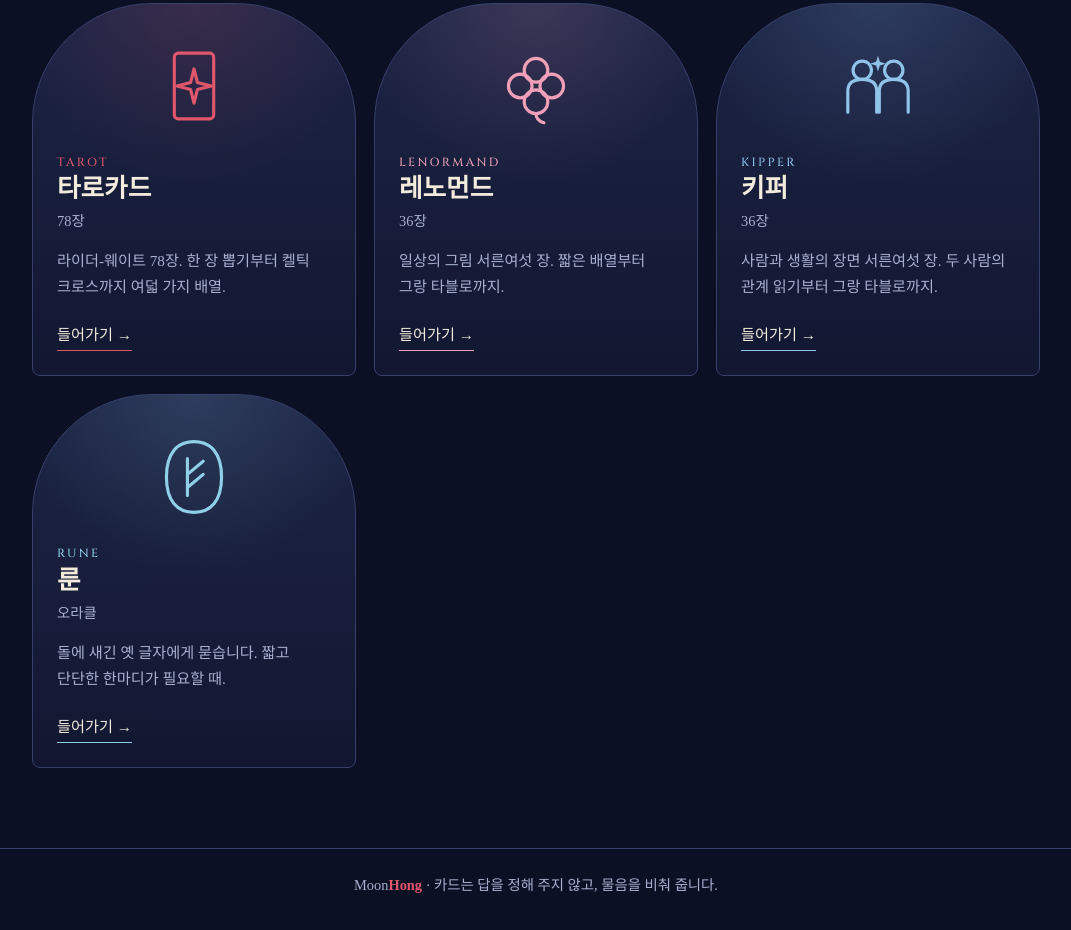
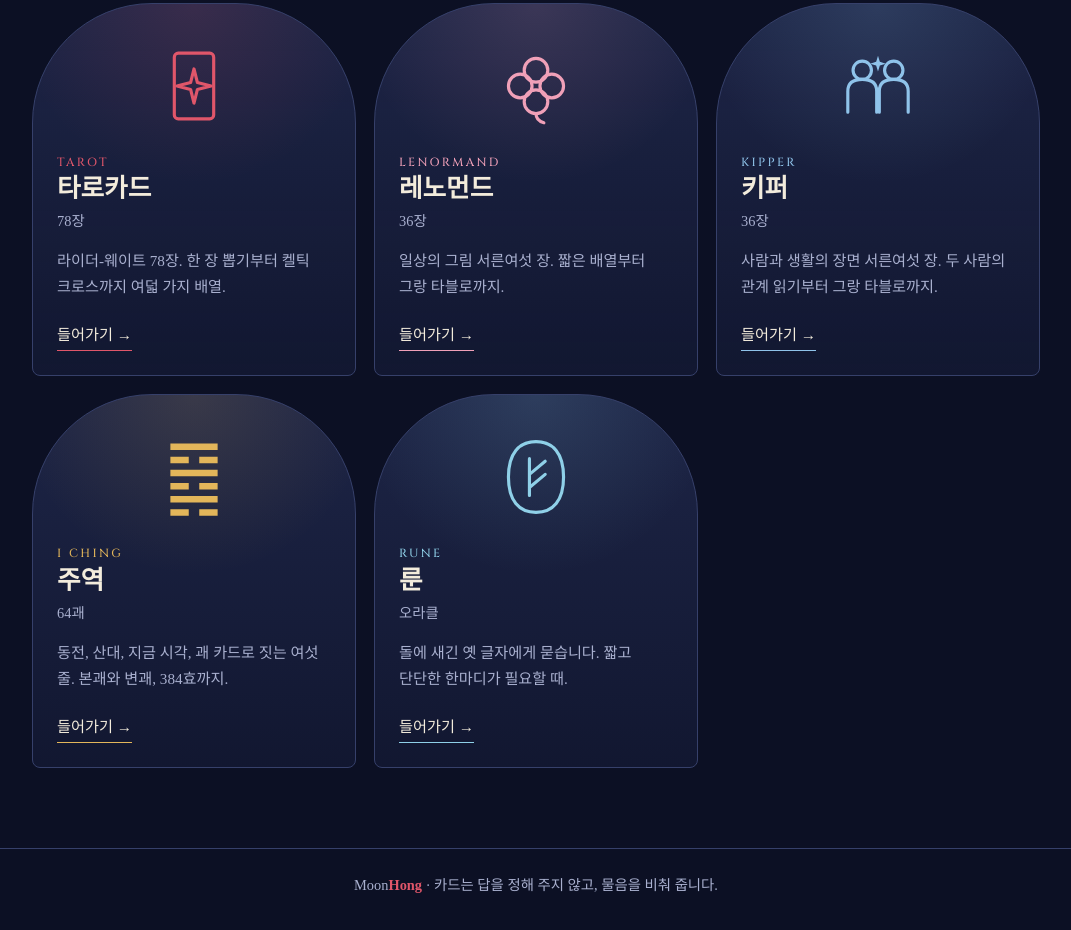
Before and after one commit to moonhong1164/MoonHongCardSites, a plain HTML site: page index.html in a window 1280 px wide. Shown: the part 825-1755 px from the top of the page, without its empty margins (104-1175 px from the left). Drawn offline with Linux system fonts and the light colour scheme; a web font is replaced by a local one.

Commit message:
Add an eighth door for the I Ching site
Co-Authored-By: Claude Opus 5.5 <noreply@anthropic.com>

```diff
--- a/index.html
+++ b/index.html
@@ -4,7 +4,7 @@
 <meta charset="utf-8">
 <meta name="viewport" content="width=device-width, initial-scale=1">
 <title>MoonHong</title>
-<meta name="description" content="오쇼 젠, 호로스코프, 심볼론, 타로, 레노먼드, 키퍼, 룬. MoonHong의 카드 사이트 일곱 곳으로 들어가는 문.">
+<meta name="description" content="오쇼 젠, 호로스코프, 심볼론, 타로, 레노먼드, 키퍼, 주역, 룬. MoonHong의 점술 사이트 여덟 곳으로 들어가는 문.">
 <link rel="icon" href="favicon.svg" type="image/svg+xml">
 <link rel="preconnect" href="https://fonts.googleapis.com">
 <link rel="preconnect" href="https://fonts.gstatic.com" crossorigin>
@@ -20,9 +20,9 @@
 
 <main>
   <section class="intro">
-    <p class="eyebrow">Seven Doors</p>
+    <p class="eyebrow">Eight Doors</p>
     <h1>오늘은 어느 문으로 들어갈까요</h1>
-    <p class="lead">일곱 가지 카드가 저마다의 방에서 기다리고 있습니다. 마음이 가는 문을 누르면 그 방으로 들어갑니다.</p>
+    <p class="lead">여덟 가지 카드와 괘가 저마다의 방에서 기다리고 있습니다. 마음이 가는 문을 누르면 그 방으로 들어갑니다.</p>
   </section>
 
   <ul class="doors">
@@ -113,6 +113,18 @@
       </a>
     </li>
     <li>
+      <a class="door" style="--accent: #e3b65a" href="https://moonhong1164.github.io/MoonHongICHING/">
+        <svg class="glyph" viewBox="0 0 64 64" aria-hidden="true">
+          <path d="M14 9h36M14 19h14M36 19h14M14 29h36M14 39h14M36 39h14M14 49h36M14 59h14M36 59h14" stroke-width="5" stroke-linecap="butt"/>
+        </svg>
+        <span class="en">I Ching</span>
+        <strong>주역</strong>
+        <span class="count">64괘</span>
+        <p>동전, 산대, 지금 시각, 괘 카드로 짓는 여섯 줄. 본괘와 변괘, 384효까지.</p>
+        <span class="enter">들어가기 <i>→</i></span>
+      </a>
+    </li>
+    <li>
       <a class="door" style="--accent: var(--ice)" href="https://moonhong1164.github.io/MoonHongRUNE/">
         <svg class="glyph" viewBox="0 0 64 64" aria-hidden="true">
           <path d="M32 5c13 0 21 9 21 27S45 59 32 59 11 50 11 32 19 5 32 5z"/>
```
